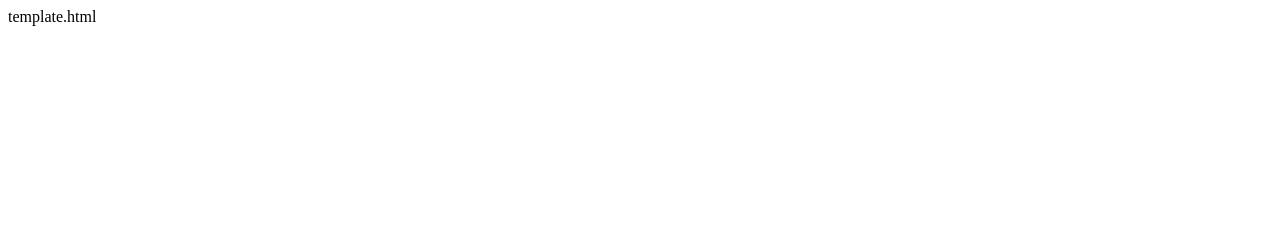
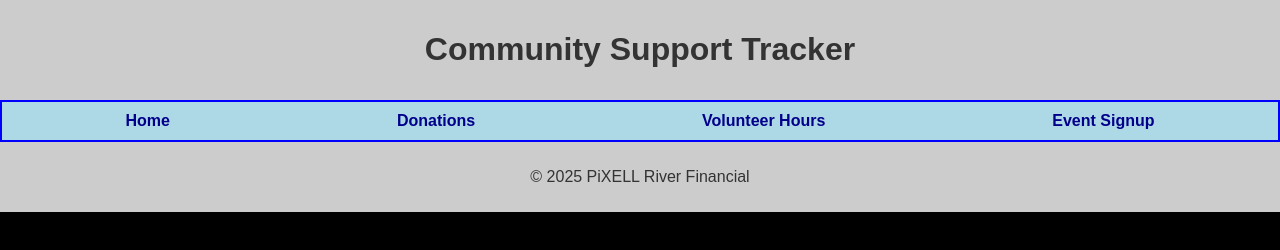
Before and after one commit to jashan-in/Community-Support-Tracker, a plain HTML site: page eventsign_up.html in a window 1280 px wide. Drawn offline with Linux system fonts and the light colour scheme.

Commit message:
Added Structure layout in event_signup.html from template.

```diff
--- a/eventsign_up.html
+++ b/eventsign_up.html
@@ -1 +1,29 @@
-template.html
+<!DOCTYPE html>
+<html lang="en">
+<head>
+  <meta charset="UTF-8" />
+  <meta name="viewport" content="width=device-width, initial-scale=1.0"/>
+  <title>Shared Template</title>
+  <link rel="stylesheet" href="style.css" />
+</head>
+<body>
+
+  <header>
+    <h1>Community Support Tracker</h1>
+  </header>
+
+  <nav>
+    <ul>
+      <li><a href="index.html">Home</a></li>
+      <li><a href="donation-tracker.html">Donations</a></li>
+      <li><a href="volunteer-tracker.html">Volunteer Hours</a></li>
+      <li><a href="event-signup.html">Event Signup</a></li>
+    </ul>
+  </nav>
+
+  <footer>
+    <p>&copy; 2025 PiXELL River Financial</p>
+  </footer>
+
+</body>
+</html>
```
